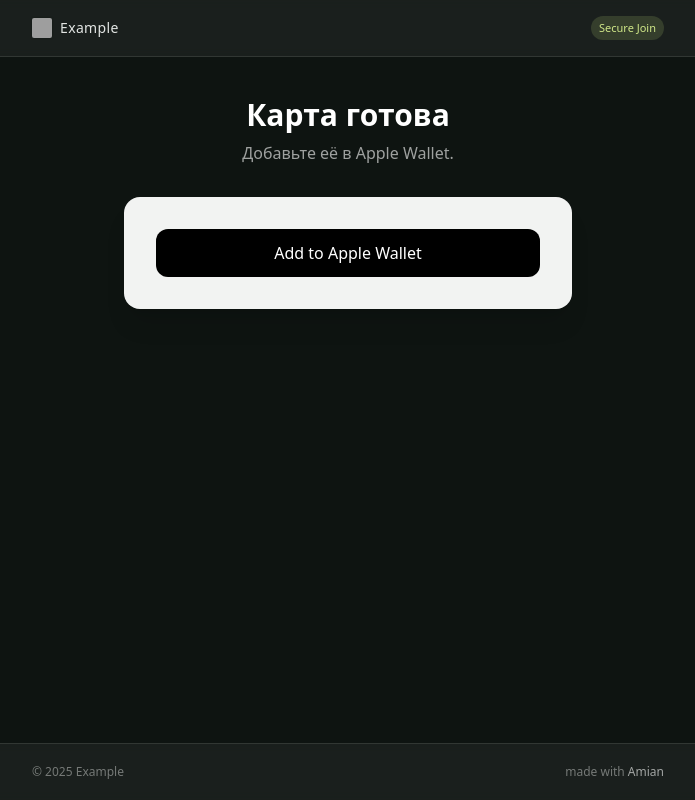
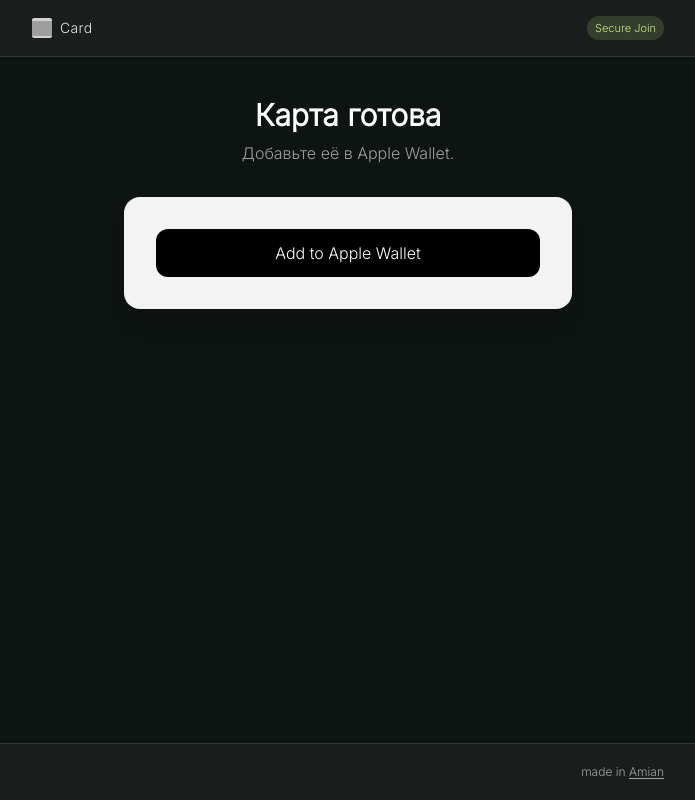
Before and after one commit to nolimitima/amio, a React (Vite) app in the folder frontend/: page /join/success in a window 1280 px wide. Shown: the whole page, without its empty margins (292-987 px from the left). Built offline with nearby package versions, Linux system fonts and the light colour scheme; grey boxes are pictures that could not be loaded.

Commit message:
feat(public-branding):upd 2.0

```diff
--- a/frontend/src/components/BrandLayout.jsx
+++ b/frontend/src/components/BrandLayout.jsx
@@ -1,55 +1,43 @@
 export default function BrandLayout({ children, branding }) {
     const brand = {
-      name: branding?.name || "Example",
+      name: branding?.name || "Card",
       logoUrl: branding?.logoUrl || "/logo-amian.svg",
       primary: branding?.primary || "#D1E889",
-      bg: branding?.bg || "#0E1411",      // глубокий фон, ближе к Badge
-      surface: branding?.surface || "#FFFFFF",
+      bg: branding?.bg || "#0E1411",
       text: branding?.text || "#F8FAF9",
     };
 
     return (
-      <div
-        className="min-h-screen flex flex-col justify-between font-sans"
-        style={{ background: brand.bg, color: brand.text }}
-      >
-        {/* HEADER */}
+      <div className="min-h-screen flex flex-col justify-between" style={{ background: brand.bg, color: brand.text }}>
+        {/* Header с брендом бизнеса */}
         <header className="w-full border-b border-white/10 bg-white/5 backdrop-blur-sm">
           <div className="max-w-2xl mx-auto px-5 h-14 flex items-center justify-between">
             <div className="flex items-center gap-2">
               <img
                 src={brand.logoUrl}
-                alt="Logo"
-                className="h-5 w-5 rounded-sm"
-                style={{ filter: "drop-shadow(0 0 1px rgba(0,0,0,0.3))" }}
+                alt={`${brand.name} logo`}
+                className="h-5 w-5 rounded-sm object-contain bg-white/80"
+                onError={(e) => (e.currentTarget.style.visibility = "hidden")}
               />
-              <span className="text-sm font-medium tracking-wide opacity-90">
-                {brand.name}
-              </span>
+              <span className="text-sm font-medium tracking-wide opacity-90">{brand.name}</span>
             </div>
-            <span
-              className="text-[11px] px-2 py-1 rounded-full font-medium"
-              style={{
-                background: brand.primary + "26",
-                color: brand.primary,
-              }}
-            >
+            <span className="text-[11px] px-2 py-1 rounded-full font-medium"
+                  style={{ background: brand.primary + "26", color: brand.primary }}>
               Secure Join
             </span>
           </div>
         </header>
 
-        {/* MAIN CONTENT */}
-        <main className="flex-1 w-full max-w-2xl mx-auto px-5 py-10">
-          {children}
-        </main>
+        <main className="flex-1 w-full max-w-2xl mx-auto px-5 py-10">{children}</main>
 
-        {/* FOOTER */}
+        {/* Footer: только made in Amian → ссылка на главную */}
         <footer className="w-full border-t border-white/10 bg-white/5 backdrop-blur-sm">
-          <div className="max-w-2xl mx-auto px-5 py-5 flex items-center justify-between text-xs text-white/40">
-            <span>© {new Date().getFullYear()} {brand.name}</span>
+          <div className="max-w-2xl mx-auto px-5 py-5 flex items-center justify-end text-xs text-white/60">
             <span>
-              made with <span className="text-white/60 font-medium">Amian</span>
+              made in{" "}
+              <a href="/" className="underline underline-offset-2 hover:opacity-80">
+                Amian
+              </a>
             </span>
           </div>
         </footer>
--- a/frontend/src/pages/join/JoinForm.jsx
+++ b/frontend/src/pages/join/JoinForm.jsx
@@ -1,4 +1,4 @@
-import { useState } from "react";
+import { useEffect, useState } from "react";
 import { useParams, useNavigate } from "react-router-dom";
 import BrandLayout from "../../components/BrandLayout";
 
@@ -6,6 +6,7 @@
   const { slug } = useParams();
   const navigate = useNavigate();
 
+  const [branding, setBranding] = useState(null);
   const [form, setForm] = useState({
     full_name: "",
     phone: "",
@@ -15,12 +16,30 @@
   const [error, setError] = useState("");
   const [loading, setLoading] = useState(false);
 
+  // Загружаем брендинг по slug
+  useEffect(() => {
+    if (!slug) return;
+    (async () => {
+      try {
+        const r = await fetch(`/api/public/branding?slug=${encodeURIComponent(slug)}`);
+        const j = await r.json();
+        setBranding(r.ok ? j : null);
+      } catch (err) {
+        console.error("branding fetch error:", err);
+      }
+    })();
+  }, [slug]);
+
+  // Обработчики формы
   const onChange = (e) => {
     const { name, value, type, checked } = e.target;
     setForm((f) => ({ ...f, [name]: type === "checkbox" ? checked : value }));
   };
-  const onPhoneChange = (e) =>
-    setForm((f) => ({ ...f, phone: e.target.value.replace(/[^\d+\-\s()]/g, "") }));
+
+  const onPhoneChange = (e) => {
+    const val = e.target.value.replace(/[^\d+\-\s()]/g, "");
+    setForm((f) => ({ ...f, phone: val }));
+  };
 
   async function submit(e) {
     e.preventDefault();
@@ -35,22 +54,24 @@
         body: JSON.stringify({ slug, ...form }),
       });
       const j = await r.json();
-      if (!r.ok) throw new Error(j?.error || "Ошибка");
+      if (!r.ok) throw new Error(j?.error || "Ошибка при создании карты");
       navigate(`/join/success?uuid=${j.uuid}`);
     } catch (err) {
-      setError(err.message || "Ошибка");
+      setError(err.message);
     } finally {
       setLoading(false);
     }
   }
 
   return (
-    <BrandLayout branding={{}}>
+    <BrandLayout branding={branding}>
       <div className="text-center mb-10">
         <h1 className="text-3xl font-semibold mb-2 text-white">
           Подключить карту лояльности
         </h1>
-        <p className="text-white/60">Заполните данные — и добавьте карту в Apple Wallet.</p>
+        <p className="text-white/60">
+          Заполните данные — и добавьте карту в Apple Wallet.
+        </p>
       </div>
 
       <form
@@ -66,6 +87,7 @@
           value={form.full_name}
           onChange={onChange}
         />
+
         <input
           type="tel"
           name="phone"
@@ -74,10 +96,11 @@
           value={form.phone}
           onChange={onPhoneChange}
         />
+
         <input
           type="email"
           name="email"
-          placeholder="name@example.com"
+          placeholder="name@example.com (необязательно)"
           className="w-full h-12 px-3 rounded-xl border border-neutral-200 focus:ring-2 focus:ring-black/10 outline-none"
           value={form.email}
           onChange={onChange}
--- a/frontend/src/pages/join/JoinSuccess.jsx
+++ b/frontend/src/pages/join/JoinSuccess.jsx
@@ -7,9 +7,25 @@
   const [sp] = useSearchParams();
   const uuid = sp.get("uuid");
   const [branding, setBranding] = useState(null);
+
   const passUrl = useMemo(() => (uuid ? `/api/passes/${uuid}` : "#"), [uuid]);
-  const fullUrl = useMemo(() => (uuid ? `${window.location.origin}${passUrl}` : ""), [uuid]);
+  const fullUrl = useMemo(() => (uuid ? `${window.location.origin}${passUrl}` : ""), [uuid, passUrl]);
 
+  // Загружаем брендинг по uuid
+  useEffect(() => {
+    if (!uuid) return;
+    (async () => {
+      try {
+        const r = await fetch(`/api/public/branding?uuid=${encodeURIComponent(uuid)}`);
+        const j = await r.json();
+        setBranding(r.ok ? j : null);
+      } catch (err) {
+        console.error("branding fetch error:", err);
+      }
+    })();
+  }, [uuid]);
+
+  // Автоматическое открытие на iPhone
   useEffect(() => {
     if (!uuid) return;
     const isiOS = /iPhone|iPad|iPod/i.test(navigator.userAgent);
@@ -36,9 +52,11 @@
             <p className="text-sm text-neutral-600 text-center">
               Откройте ссылку на iPhone (Safari) или отсканируйте QR-код.
             </p>
+
             <div className="bg-white p-4 rounded-xl border flex items-center justify-center">
               <QRCode value={fullUrl} size={190} />
             </div>
+
             <button
               onClick={() => navigator.clipboard.writeText(fullUrl)}
               className="text-xs px-3 py-2 rounded-lg border border-neutral-300 hover:bg-neutral-50 mx-auto block"
```
Also changed, not shown: 1 other file (tests, documents, lock files or other folders).
